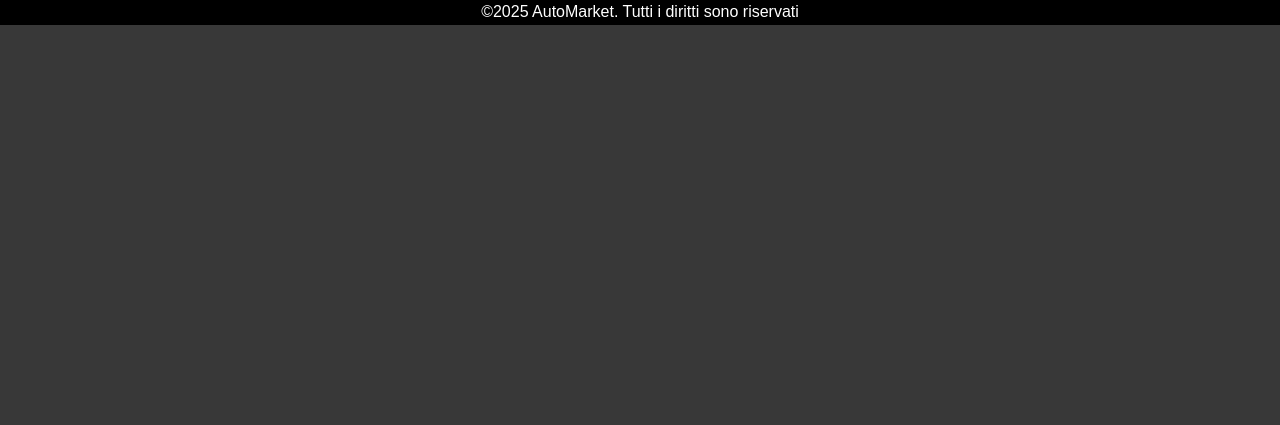
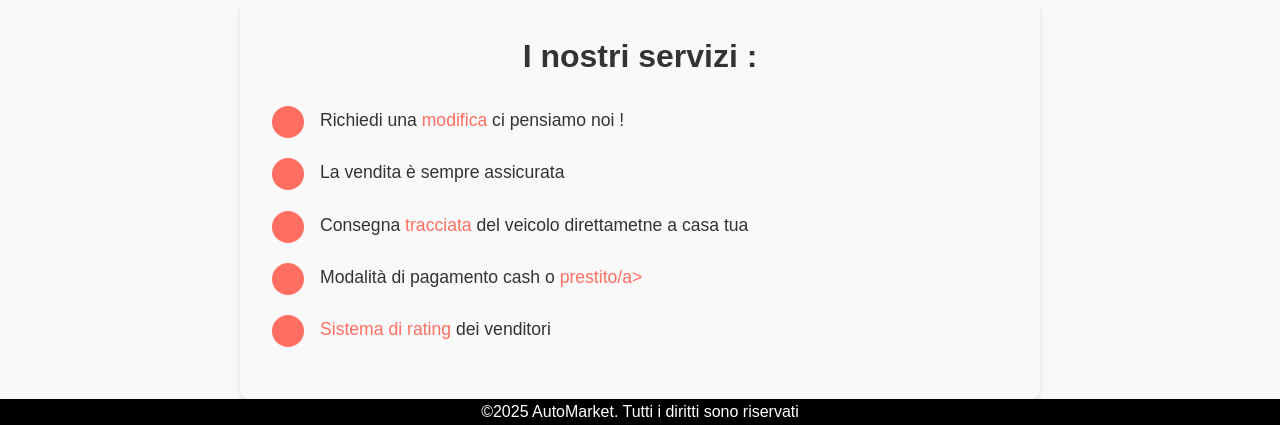
Before and after one commit to LeonardoMircia03/-TSW-SitoWeb-Compra-Modifica-Vendita-e-spedizione-di-automobili-a-livello-internazionale, a PHP site: page / in a window 1280 px wide. Shown: the part 876-1301 px from the top of the page. Before the commit the page ends 901 px from the top, so only its background shows below. Run offline with PHP 8.4, Linux system fonts and the light colour scheme.

Commit message:
Aggiunta sezione , modifiche estetiche

```diff
--- a/index.html
+++ b/index.html
@@ -26,7 +26,7 @@
     </header>
     <div class="cliente">
         <h1>Trova la tua prossima auto</h1>
-        <p>Scopri le nostre auto in vendità , scegli le modifiche paga in cash , a rate o chiedi un presitito</p>
+        <p>Scopri le nostre auto in vendità </p>
         <br>
         <!-- per ora lascio referenza ad index-->
         <a href="index.html"class="btn">Registrati come cliente</a>
@@ -39,10 +39,22 @@
     <!-- per ora lascio referenza ad index-->
         <a href="index.html"class="btn">Registrati come seller</a>
     </div>
+    <div class="vantaggi">
+        <h1> I nostri servizi : </h1>
+        <ul>
+            <li>Richiedi una <a href="index.html">modifica</a> ci pensiamo noi !</li>
+            <li>La vendita è sempre assicurata </li>
+            <li>Consegna <a href="index.html">tracciata</a> del veicolo direttametne a casa tua</li>
+            <li>Modalità di pagamento cash o <a href="index.html">prestito/a></li>
+            <li>Sistema di <a href="index.html">rating</a> dei venditori</li>
+
+        </ul>
+    </div>
     <footer class="footer">
         <div>
             <p>&copy;2025 AutoMarket. Tutti i diritti sono riservati</p>
         </div>
     </footer>
+
 </body>
 </html>
--- a/stilicss/index.css
+++ b/stilicss/index.css
@@ -44,6 +44,11 @@ body {
     text-align: center;
     padding: 100px 0;
     font-weight: bold;
+
+}
+.vantaggi{
+
+
 }
 /* --------------Barra di navigazione -------------*/
 .navbar ul {
@@ -105,6 +110,7 @@ body {
    .btn:hover::before {
     transform: translateX(0);
    }
+
 /*
 .btn{
     background-color: #252222;
@@ -116,3 +122,69 @@ body {
 
   }
 */
+/* Stessa cosa di sopra */
+.vantaggi {
+    max-width: 800px;
+    margin: 0 auto;
+    padding: 2rem;
+    background-color: #f9f9f9;
+    border-radius: 10px;
+    box-shadow: 0 4px 6px rgba(0, 0, 0, 0.1);
+}
+
+.vantaggi h1 {
+    font-size: 2rem;
+    color: #333;
+    text-align: center;
+    margin-bottom: 1.5rem;
+}
+
+.vantaggi ul {
+    list-style: none;
+    padding: 0;
+}
+
+.vantaggi li {
+    position: relative;
+    padding-left: 3rem;
+    margin-bottom: 1.5rem;
+    font-size: 1.1rem;
+    line-height: 1.6;
+    color: #333;
+}
+
+.vantaggi li::before {
+    content: "";
+    position: absolute;
+    left: 0;
+    top: 0;
+    width: 2rem;
+    height: 2rem;
+    background-color: #ff6f61;
+    border-radius: 50%;
+    display: flex;
+    align-items: center;
+    justify-content: center;
+    color: #fff;
+    font-size: 1.2rem;
+    font-weight: bold;
+}
+
+.vantaggi li i {
+    position: absolute;
+    left: 1rem;
+    top: 0.3rem;
+    color: #fff;
+    font-size: 1.2rem;
+}
+
+.vantaggi a {
+    color: #ff6f61;
+    text-decoration: none;
+    transition: color 0.3s ease;
+}
+
+.vantaggi a:hover {
+    color: #e55d51;
+    text-decoration: underline;
+}
```
